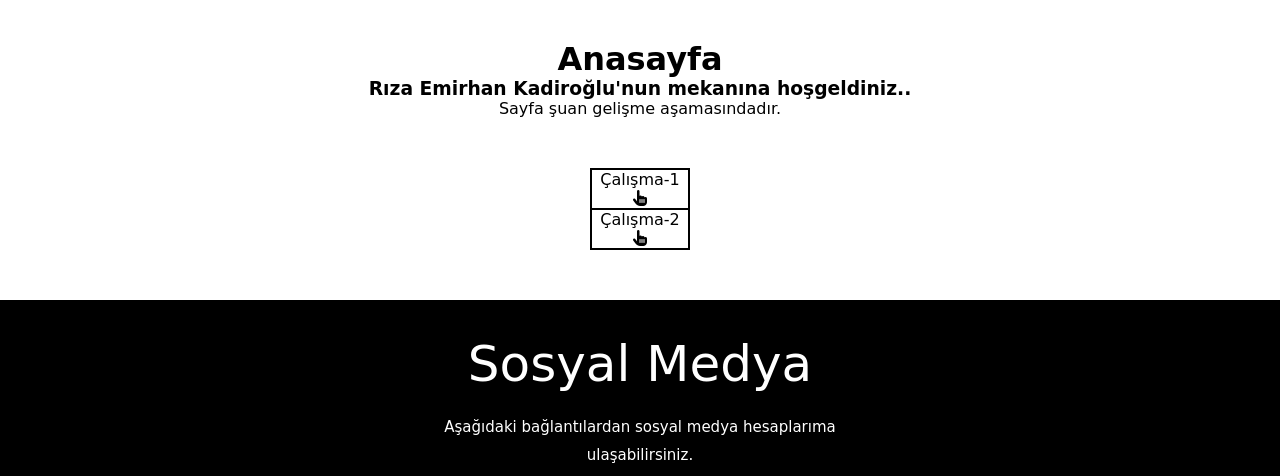
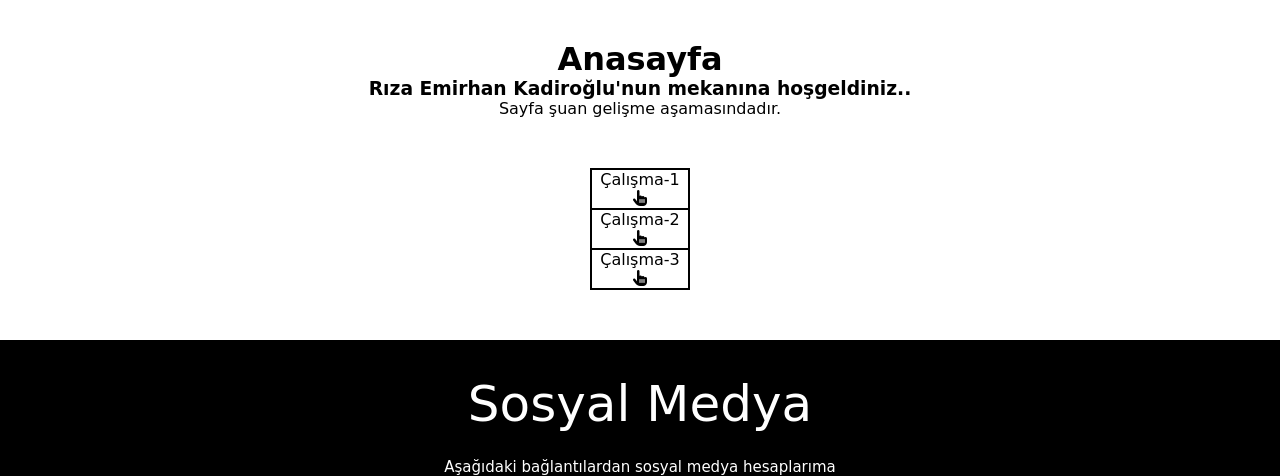
Before and after one commit to thekadiroglu/thekadiroglu.github.io, a plain HTML site: page index.html in a window 1280 px wide. Shown: the part 86-562 px from the top of the page. Drawn offline with Linux system fonts and the light colour scheme; a web font is replaced by a local one.

Commit message:
calisma-3 bağlantı
calisma-3 bağlantı eklendi

```diff
--- a/index.html
+++ b/index.html
@@ -62,6 +62,11 @@
             >Çalışma-2 <i class="fa-solid fa-hand-pointer"></i
           ></a>
         </li>
+        <li>
+          <a href="calisma-3.html"
+            >Çalışma-3 <i class="fa-solid fa-hand-pointer"></i
+          ></a>
+        </li>
       </ul>
     </div>
     <div class="foot">
```
